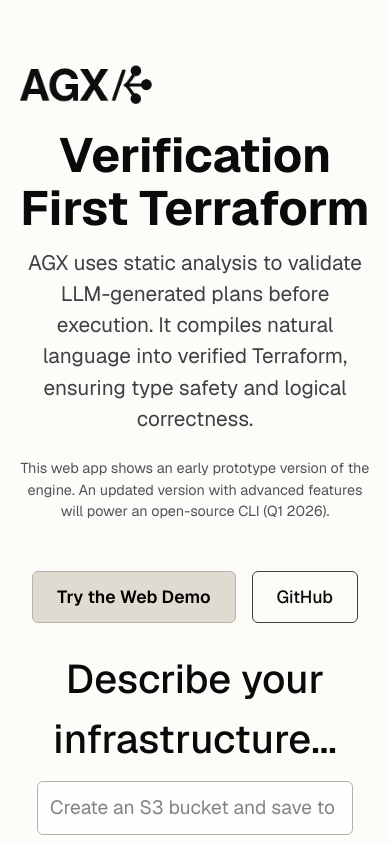
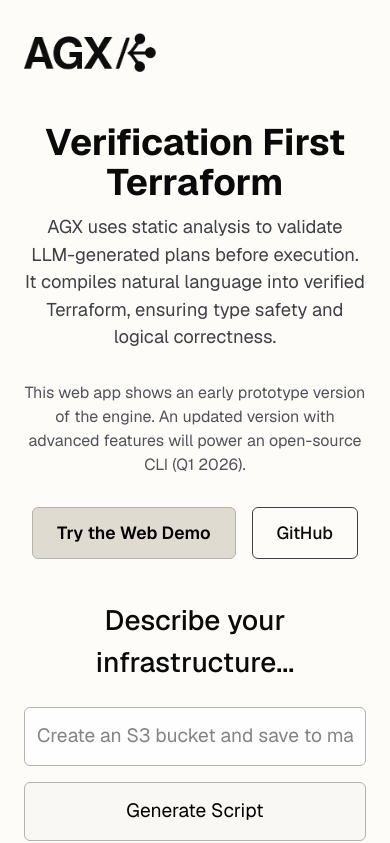
Before and after one commit to AmmarQuresh1/AGX, a Next.js app in the folder agx_frontend/: page / in a window 390 px wide. Shown: the top 843 px of the page. Built offline with nearby package versions, Linux system fonts and the light colour scheme.

Commit message:
mobile optimisations

```diff
--- a/agx_frontend/app/globals.css
+++ b/agx_frontend/app/globals.css
@@ -12,8 +12,7 @@
   --code-surface: #f9f8f5; /* code block background */
 }
 
-/* Map fonts directly (Next Fonts define these CSS variables in layout) */
-
+/* Map fonts directly */
 body {
   background: var(--background);
   color: var(--foreground);
@@ -21,7 +20,7 @@
 }
 
 h2 {
-  font-size: 2.5rem;
+  font-size: 2.0rem;
   font-weight: 500;
 }
 
@@ -80,33 +79,30 @@
 .hero-lead {
   font-size: 1.3rem;
   color: var(--subtle);
-  margin: 0 auto 48px auto;
+  margin: 10px auto 20px auto;
   line-height: 1.5;
-  margin-top: 12px;
   max-width: 600px;
 }
 .hero-sub {
   font-size: 0.9rem;
   color: var(--muted);
-  margin: 0 auto 48px auto;
-  margin-top: -24px;
+  margin: 0px auto 30px auto;
   line-height: 1.5;
-  max-width: 600px;
+  max-width: 500px;
 }
 
-/* NEW: Container for the side-by-side buttons */
+/* Container for the side-by-side buttons */
 .hero-actions {
   display: flex;
   gap: 1rem;
   justify-content: center;
   align-items: center;
-  margin-bottom: 3vh; /* Moved margin here */
-  flex-wrap: wrap; /* Safe wrapping for mobile */
+  flex-wrap: wrap;
 }
 
-/* UPDATED: Primary Call to Action */
+/* Primary Call to Action */
 .cta-btn {
-  padding: 12px 24px; /* Slightly reduced for better mobile fit */
+  padding: 12px 24px;
   font-size: 1.1rem;
   border-radius: 6px;
   border: 1px solid var(--border);
@@ -114,14 +110,13 @@
   color: #000;
   cursor: pointer;
   font-weight: 600;
-  /* REMOVED: margin-bottom: 3vh; */
   text-decoration: none;
   display: inline-flex;
   align-items: center;
   justify-content: center;
 }
 
-/* NEW: Secondary "Ghost" Button (Matches CTA size) */
+/* Secondary "Ghost" Button */
 .hero-btn-secondary {
   padding: 12px 24px;
   font-size: 1.1rem;
@@ -147,7 +142,7 @@
 .card {
   border: 1px solid var(--border);
   background: var(--surface);
-  padding: 16px;
+  padding: 24px; /* Increased from 16px for better vibe */
 }
 
 .input {
@@ -231,30 +226,16 @@
   background: transparent;
 }
 ::-webkit-scrollbar-thumb {
-  background: #e0ddd6;   /* Matches your box color, or go lighter */
+  background: #e0ddd6;
   border-radius: 4px;
 }
 ::-webkit-scrollbar-track {
   background: transparent;
 }
 
-/* This is the container for your two columns */
 .roadmap-container {
   display: flex;
-  flex-direction: row; /* Side-by-side on desktop */
-}
-
-/* When the screen is narrower than 768px (a typical tablet/mobile breakpoint) */
-@media (max-width: 768px) {
-  .roadmap-container {
-    flex-direction: column; /* Stack vertically on mobile */
-    gap: 2rem;
-  }
-  .roadmap-container > div {
-    border-left: none !important;
-    padding-left: 0 !important;
-    padding-right: 0 !important;
-  }
+  flex-direction: row;
 }
 
 .prompt-form-container {
@@ -278,12 +259,76 @@
   white-space: nowrap;
 }
 
+/* --- MOBILE TWEAKS --- */
+
+/* Tablet/Mobile Breakpoint */
+@media (max-width: 768px) {
+  .container {
+    width: 100%;
+    max-width: 100vw;
+    /* KEY CHANGE: Increase padding from 8px to 24px for "Air" */
+    padding: 0 24px;
+  }
+
+  .roadmap-container {
+    flex-direction: column;
+    gap: 3rem; /* Increased gap from 2rem to 3rem for spacing */
+  }
+  .roadmap-container > div {
+    border-left: none !important;
+    padding-left: 0 !important;
+    padding-right: 0 !important;
+  }
+}
+
+/* Smaller Mobile Breakpoint */
 @media (max-width: 600px) {
+  /* Relax the layout so it isn't so dense */
+  .main {
+    padding-top: 2rem; /* Reduce top spacing slightly so hero isn't pushed too far down initially */
+  }
+
+  .hero {
+    min-height: auto; /* Allow hero to be natural height */
+    padding: 40px 0;  /* Add breathing room top/bottom */
+  }
+
+  .hero-title {
+    font-size: 2.3rem !important;
+    margin-top: 10px; /* Reset the 3vh */
+  }
+
+  .hero-lead {
+    font-size: 1.15rem !important;
+    margin-bottom: 30px; /* Give space before buttons */
+  }
+
+  /* KEY CHANGE: Stack the form on mobile for a pro look */
   .prompt-form {
     flex-direction: column;
-    gap: 10px;
+    gap: 16px;
   }
+
   .prompt-btn {
-    width: 100%;
+    width: 100%; /* Full width button is easier to tap */
+    padding: 14px !important;
+  }
+
+  .input {
+    padding: 14px 12px !important; /* Slightly taller inputs */
+  }
+
+  /* Font resizing */
+  .hero-sub {
+    font-size: 1rem !important;
+  }
+  h2 {
+    font-size: 1.75rem !important; /* Slightly larger than 1.5rem for impact */
+    margin-bottom: 24px !important;
+  }
+
+  .footer-blurb,
+  .footer-line {
+    font-size: 0.95rem !important;
   }
 }
--- a/agx_frontend/app/page.tsx
+++ b/agx_frontend/app/page.tsx
@@ -248,7 +248,7 @@
           </h2>
 
           {/* Responsive form container */}
-          <div className="prompt-form-container" style={{ width: "100%", maxWidth: "90%", margin: "0 auto" }}>
+          <div className="prompt-form-container" style={{ width: "100%", margin: "0 auto" }}>
             <form onSubmit={handleSubmit} className="prompt-form" style={{ marginTop: 8, justifyContent: "center" }}>
               <input
                 value={prompt}
@@ -261,14 +261,14 @@
                 type="submit"
                 disabled={downloading || !prompt}
                 className="prompt-btn button"
-                style={{ padding: "12px 24px", fontSize: "1.2rem", whiteSpace: "nowrap", background: downloading ? "var(--accent)" : "var(--surface)" }}
+                style={{ fontSize: "1.2rem", background: downloading ? "var(--accent)" : "var(--surface)" }}
               >
                 {downloading ? "Generating..." : "Generate Script"}
               </button>
             </form>
           </div>
 
-          {/* ADD THIS SECTION: Quick Prompt Chips */}
+          {/* Quick Prompt Chips */}
           <div style={{ display: "flex", gap: "0.5rem", flexWrap: "wrap", justifyContent: "center", marginTop: "1rem" }}>
             {QUICK_PROMPTS.map((text, i) => (
               <button
@@ -281,7 +281,7 @@
                   borderRadius: "20px",
                   border: "1px solid var(--accent)",
                   background: "transparent",
-                color: "var(--foreground)", // Adjust based on your theme
+                  color: "var(--foreground)",
                   cursor: "pointer",
                   opacity: 0.8,
                   transition: "all 0.2s"
@@ -302,9 +302,10 @@
             ))}
           </div>
 
-          <h2 style={{ marginTop: 32, marginBottom: 8, fontSize: "2rem" }}>
+          <h2 style={{ marginTop: 32, marginBottom: 8 }}>
             Python to TF Script
           </h2>
+
           {/* PREFORMATTED BOX */}
           <div style={{ position: "relative", width: "100%", marginBottom: 16 }}>
             <pre
@@ -348,13 +349,13 @@
             Download Script
           </button>
         </div>
-        </div>
+      </div> {/* CLOSES .container */}
 
-        {/* New parent container for centering and constraining width */}
+      {/* About Section - NOW A SIBLING, SO IT CAN BE WIDER */}
       <div style={{ maxWidth: "1024px", margin: "0 auto", padding: "0 1rem", marginTop: 16 }}>
           <h2 style={{
             textAlign: "center",
-            marginBottom: 32,
+            marginBottom: -20,
             marginTop: 48
           }}>
             About the Engine
@@ -370,7 +371,6 @@
               marginTop: "2rem",
               paddingTop: "2rem",
               gap: "2rem",
-        display: "flex",
             }}
           >
             {/* Left Column: About the Engine */}
```
Lines whose indentation alone changed are shown as unchanged.
